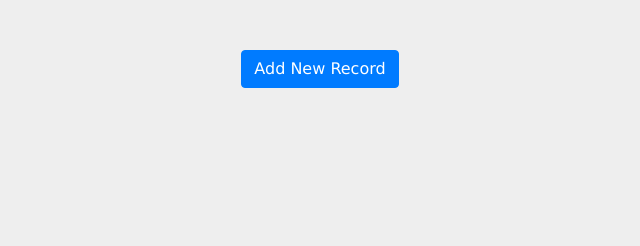
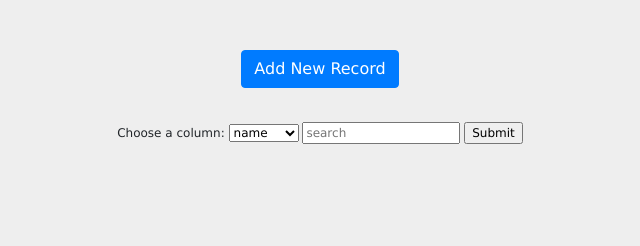
Before and after one commit to soicem/crudexample, a Django app: template employee/templates/customer/show.html in a window 1280 px wide. Shown: the part 54-300 px from the top of the page, without its empty margins (320-960 px from the left). Run offline with Django 3.2, Linux system fonts and the light colour scheme; the template is opened without the code that fills it, so the values that code supplies are empty; some libraries are stand-ins or nearby versions.

Commit message:
search simulation

```diff
--- a/crudexample/urls.py
+++ b/crudexample/urls.py
@@ -40,4 +40,5 @@ urlpatterns = [
     path('delete/customer/<int:id>', views.destroyCustomer),
     path('delete/transaction/<int:id>', views.destroyTransaction),
     path('CSVUpload/', views.csvUpload)
+    path('search/', views.search)
 ]
--- a/employee/templates/csvUpload.html
+++ b/employee/templates/csvUpload.html
@@ -11,7 +11,7 @@
     <form method="POST" class="post-form" enctype="multipart/form-data" action="/CSVUpload/">
         {% csrf_token %}
         <input type="file" name="fileToUpload" id="fileToUpload">
-        <button type="submit" class="save btn btn-default">Save</button>
+        <button type="submit" class="btn btn-primary">Save</button>
     </form>
 </body>
 </html>
--- a/employee/templates/customer/show.html
+++ b/employee/templates/customer/show.html
@@ -36,5 +36,20 @@
 <br>
 <br>
 <center><a href="/emp/customer" class="btn btn-primary">Add New Record</a></center>
+<br>
+<br>
+<center>
+    <form action="/search">
+    <label for="col">Choose a column:</label>
+    <select name="col" id="col">
+        <option value="name">name</option>
+        <option value="phone">phone</option>
+        <option value="address">address</option>
+        <option value="gender">gender</option>
+    </select>
+    <input type="text" placeholder="search">
+    <input type="submit" value="Submit">
+    </form>
+</center>
 </body>
 </html>
```
Also changed, not shown: employee/templates/transaction/show.html (+17 -0 lines), employee/views.py (+6 -1 lines).
